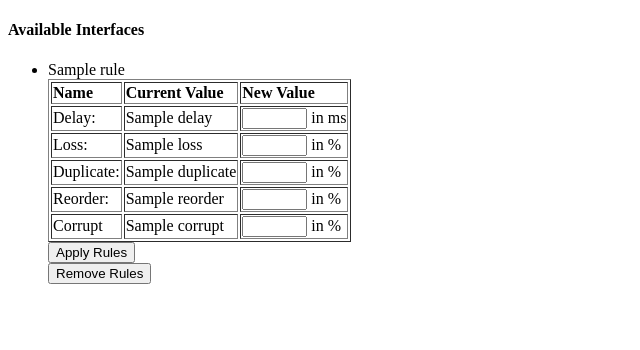
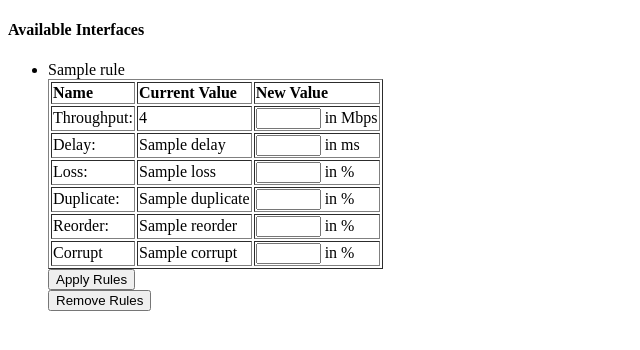
Before and after one commit to tum-lkn/tcgui, a Flask app: template templates/main.html in a window 1280 px wide. Shown: the top 350 px of the page, without its empty margins (0-640 px from the left). Run offline with Flask 2, Linux system fonts and the light colour scheme; the template is opened without the code that fills it: most values are stand-ins (such as "Sample title", 1, 10 or a date in 2020).

Commit message:
add Rate limiting

```diff
--- a/main.py
+++ b/main.py
@@ -18,6 +18,7 @@ def new_rule(interface):
     duplicate = request.form['Duplicate']
     reorder = request.form['Reorder']
     corrupt = request.form['Corrupt']
+    rate = request.form['Rate']
 
     # remove old setup
     command = 'tc qdisc del dev %s root netem' % interface
@@ -27,6 +28,8 @@ def new_rule(interface):
 
     # apply new setup
     command = 'tc qdisc add dev %s root netem' % interface
+    if rate != '':
+        command += ' rate %smbit' % rate
     if delay != '':
         command += ' delay %sms' % delay
     if loss != '':
@@ -66,6 +69,7 @@ def get_active_rules():
 
 def parse_rule(splitted_rule):
     rule = {'name':      None,
+            'rate':      None,
             'delay':     None,
             'loss':      None,
             'duplicate': None,
@@ -75,6 +79,8 @@ def parse_rule(splitted_rule):
     for argument in splitted_rule:
         if argument == 'dev':
             rule['name'] = splitted_rule[i+1]
+        elif argument == 'rate':
+            rule['rate'] = splitted_rule[i + 1].split('M')[0]
         elif argument == 'delay':
             rule['delay'] = splitted_rule[i + 1]
         elif argument == 'loss':
--- a/templates/main.html
+++ b/templates/main.html
@@ -16,6 +16,11 @@
                         <th>Name</th>
                         <th>Current Value</th>
                         <th>New Value</th>
+                    </tr>
+                    <tr>
+                        <td>Throughput:</td>
+                        <td>{{ rule['rate'] }}</td>
+                        <td><input type="text" name="Rate" size="5"> in Mbps</td>
                     </tr>
                     <tr>
                         <td>Delay:</td>
```
